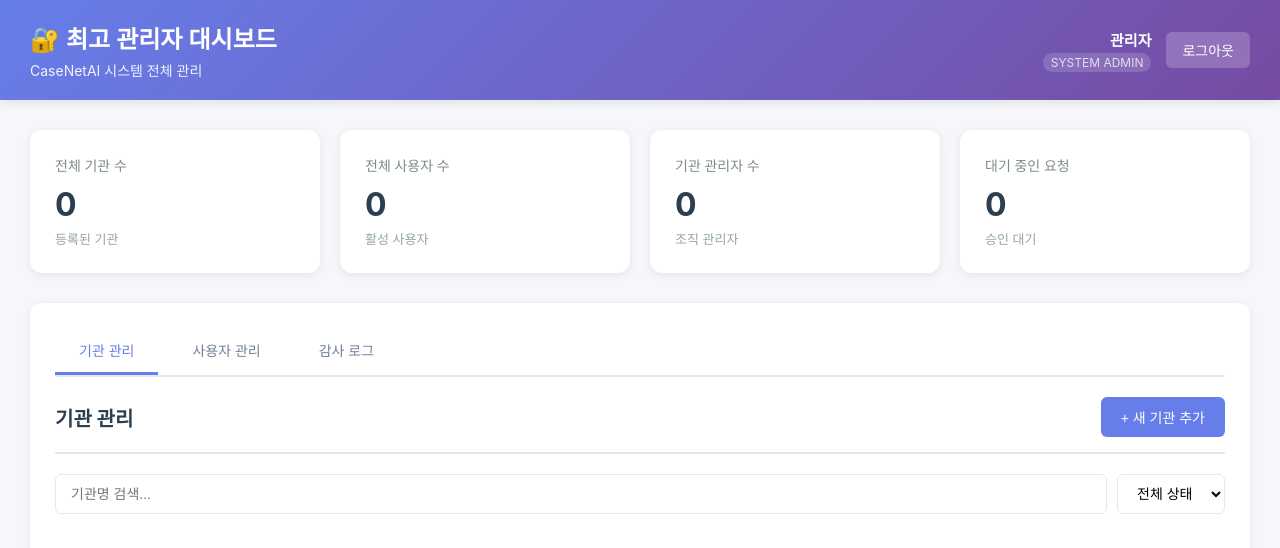
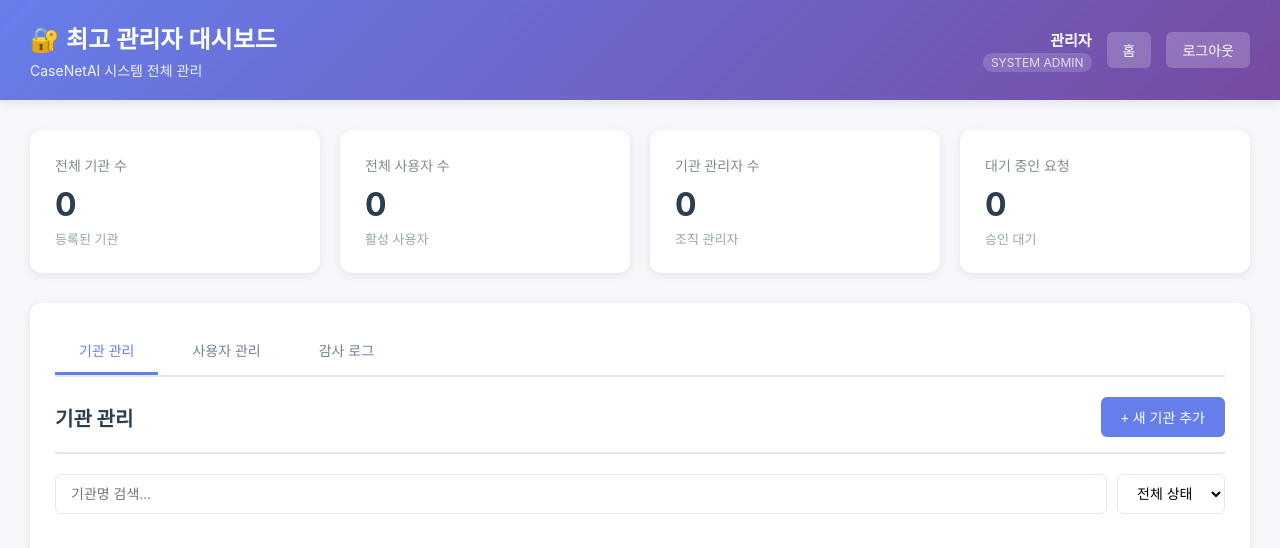
Before and after one commit to YUNHYEONJUN/casenetai, a website: page public/system-admin-dashboard.html in a window 1280 px wide. Drawn offline with Linux system fonts and the light colour scheme; no server answers; sample sign-in values are in the browser's storage.

Commit message:
feat: 최고 관리자 대시보드에 홈 버튼 추가
Co-Authored-By: Claude Opus 4.6 <noreply@anthropic.com>

```diff
--- a/public/system-admin-dashboard.html
+++ b/public/system-admin-dashboard.html
@@ -423,6 +423,7 @@
         <div class="name" id="userName">관리자</div>
         <div class="role">SYSTEM ADMIN</div>
       </div>
+      <a href="/" class="logout-btn" style="text-decoration:none;">홈</a>
       <button class="logout-btn" onclick="logout()">로그아웃</button>
     </div>
   </div>
```
